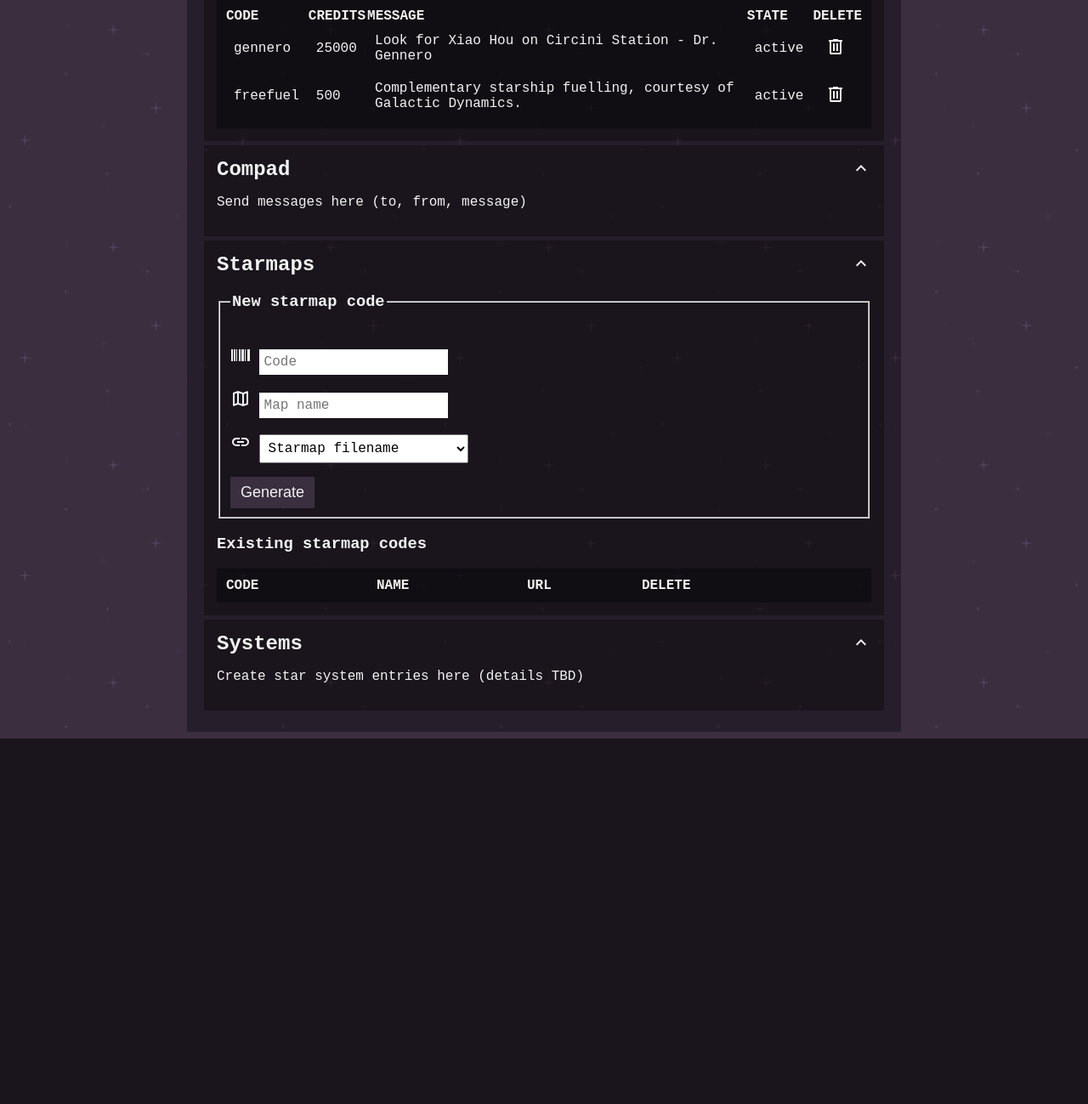
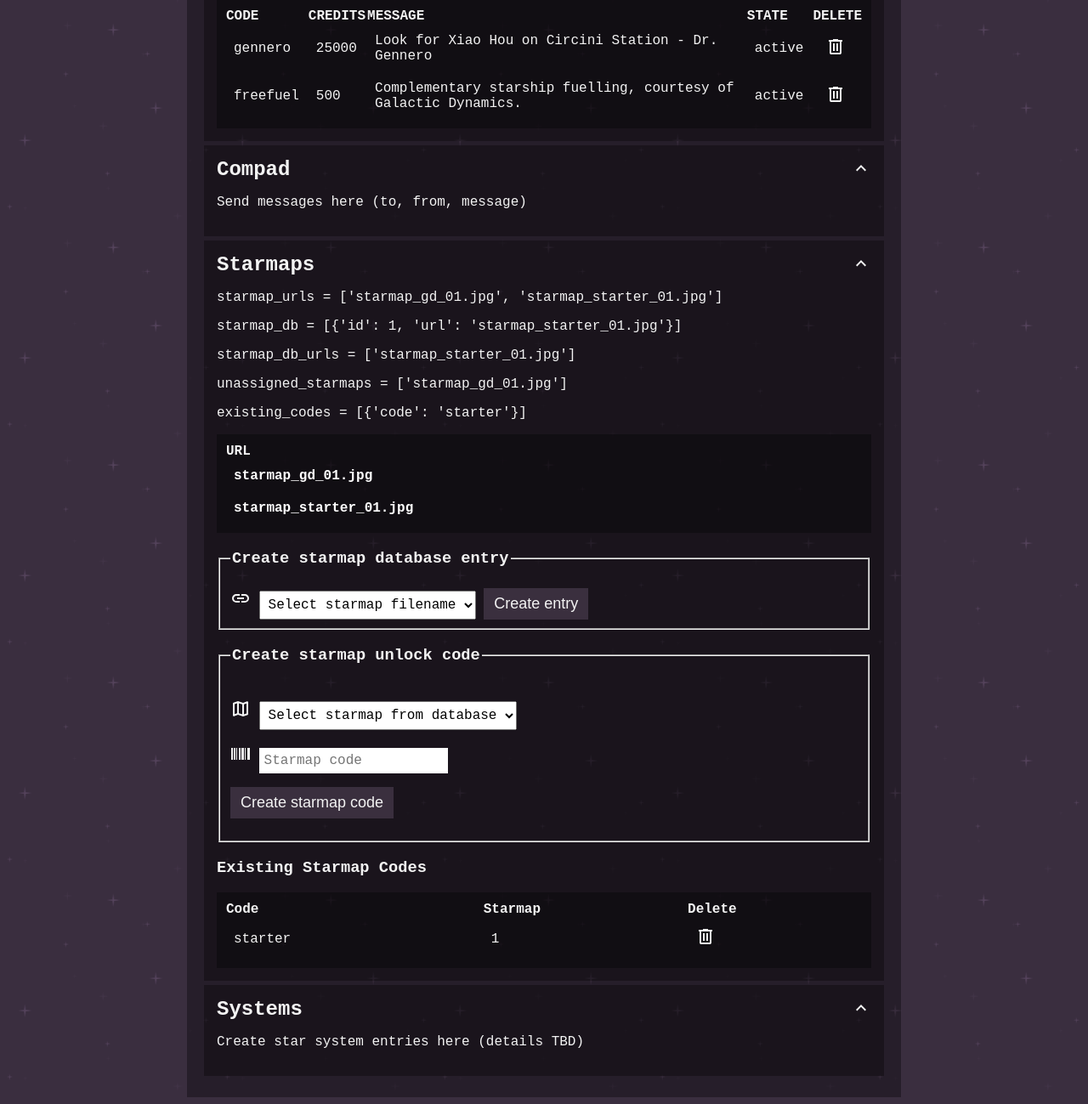
Before and after one commit to Glanten/compad, a Flask app: page /admin in a window 1280 px wide. Shown: the part 1204-2503 px from the top of the page at 85% size. Before the commit the page ends 2073 px from the top, so only its background shows below. Run offline with Flask 3, Linux system fonts and the light colour scheme; a user stored in the database is signed in; lists and menus that the app fills with data are empty; some libraries are stand-ins or nearby versions.

Commit message:
Can create starmap database entries based on files found in static/starmaps/ directory. Can create starmap codes. Need to program function to add starmap codes to characters' inventories; plus deleting codes and editing database.

```diff
--- a/app.py
+++ b/app.py
@@ -61,12 +61,37 @@
     # get list of credstick and send them to admin page
     credsticks_list = db.execute("SELECT * FROM credsticks ORDER BY id")
 
-    # get list of starmap image URLs and send them to admin page
-    starmaps_directory = os.path.join(app.static_folder, 'starmaps')
-    starmap_urls = [file for file in os.listdir(starmaps_directory) if file.endswith('.jpg')]
-    # get list of starmaps and send them to admin page
+    # get list of starmap image URLs
+    starmap_directory = os.listdir(os.path.join(app.static_folder, 'starmaps'))
+    starmap_urls = [file for file in starmap_directory if file.endswith('.jpg')]
+    # get starmap database
+    starmap_db = db.execute("SELECT * FROM starmaps;")
+    # get starmap database urls
+    starmap_db_urls = []
+    for db_entry in starmap_db:
+        starmap_db_urls.append(db_entry["url"])
+    # get list of unassigned starmap urls
+    unassigned_starmaps = []
+    for instance in starmap_urls:
+        if instance not in starmap_db_urls:
+            unassigned_starmaps.append(instance)
+    # get list of starmap codes
+    existing_starmap_codes = db.execute("SELECT * FROM starmapcodes;")
 
-    return render_template("admin.html", user_list=user_list, credsticks_list=credsticks_list, starmap_urls=starmap_urls)
+    # testing
+    existing_codes = db.execute("SELECT code FROM starmapcodes;")
+    return render_template(
+        "admin.html",
+        user_list=user_list,
+        credsticks_list=credsticks_list,
+        starmap_urls=starmap_urls,
+        starmap_db_urls=starmap_db_urls,
+        unassigned_starmaps=unassigned_starmaps,
+        existing_starmap_codes=existing_starmap_codes,
+        # might not need
+        starmap_db=starmap_db,
+        # testing
+        existing_codes=existing_codes)
 
 @app.route("/remove_user/<int:del_user_id>", methods=['POST'])
 @login_required
@@ -439,6 +464,66 @@
     """Show starcharts user has unlocked, allow user to unlock new charts with a code"""
     return render_template("starmap.html")
 
+@app.route("/new_starmap_db_entry", methods=['POST'])
+@login_required
+def new_starmap_db_entry():
+    """Create a new entry in the database's "starmaps" table"""
+    # create variables from form information
+    submitted_filename = request.form.get('new_starmap_entry_filename')
+    valid_starmaps = os.listdir(os.path.join(app.static_folder, 'starmaps'))
+    starmap_db = db.execute("SELECT * FROM starmaps;")
+    existing_db_entries = []
+    for db_entry in starmap_db:
+        existing_db_entries.append(db_entry["url"])
+
+    # check value
+    if not request.form.get('new_starmap_entry_filename'):
+        return render_template("error.html", error_message="no filename detected")
+    elif submitted_filename not in valid_starmaps:
+        return render_template("error.html", error_message="invalid filename submitted")
+    elif submitted_filename in existing_db_entries:
+        return render_template("error.html", error_message="starmap already entered in database")
+    else:
+        db.execute("INSERT INTO starmaps (url) VALUES (?)", submitted_filename)
+    return redirect("/admin")
+
+@app.route("/new_starmap_unlock_code", methods=['POST'])
+@login_required
+def new_starmap_unlock_code():
+    """Create a starmap unlock code to give to user"""
+    # create variable from submitted form
+    submitted_starmap_url = request.form.get('starmap_db_entry')
+    submitted_starmap_code = request.form.get('new_starmap_code')
+    # ensure something was submitted
+    if not request.form.get('starmap_db_entry'):
+        return render_template("error.html", error_message="no starmap submitted")
+    elif not request.form.get('new_starmap_code'):
+        return render_template("error.html", error_message="no starmap code submitted")
+    # ensure code does not already exist
+    existing_codes = db.execute("SELECT code FROM starmapcodes;")
+    if submitted_starmap_code in existing_codes:
+        return render_template("error.html", error_message="starmap code already exists")
+    # ensure starmap is valid
+    starmap_db = db.execute("SELECT * FROM starmaps;")
+    valid_starmaps = []
+    for db_entry in starmap_db:
+        valid_starmaps.append(db_entry["url"])
+    if submitted_starmap_url not in valid_starmaps:
+        return render_template("error.html", error_message="starmap not found in database")
+
+    # add new code to starmap code database
+    submitted_starmap_id = db.execute("SELECT id FROM starmaps WHERE url = ?", submitted_starmap_url)[0].get('id')
+    if not submitted_starmap_id:
+        return render_template("error.html", error_message="starmap id not found in starmap database")
+    else:
+        db.execute(
+            "INSERT INTO starmapcodes (starmapid, code) VALUES (?, ?)",
+            submitted_starmap_id,
+            submitted_starmap_code
+            )
+
+    return redirect("/admin")
+
 #--- DID YOU GET MY WAVE? ---#
 
 @app.route("/compad")
--- a/templates/admin.html
+++ b/templates/admin.html
@@ -118,17 +118,17 @@
                         <label hidden for="new_credstick_code">Credstick code</label>
                         <img src="static\icon-code.svg" alt="code" />
                         <input autocomplete="off" name="credstick_code" placeholder="Code" type="text"
-                            id="new_credstick_code">
+                            id="new_credstick_code" />
                     </p>
                     <p>
                         <label hidden for="new_credstick_value">Credstick value</label>
                         <img src="static\icon-money.svg" alt="value" />
-                        <input name="credstick_credits" placeholder="Credits" type="number" id="new_credstick_value">
+                        <input name="credstick_credits" placeholder="Credits" type="number" id="new_credstick_value" />
                     </p>
                     <p>
                         <label hidden for="new_credstick_message">Credstick message</label>
                         <img src="static\icon-note.svg" alt="message" />
-                        <input name="credstick_message" placeholder="Message" type="text" id="new_credstick_message">
+                        <input name="credstick_message" placeholder="Message" type="text" id="new_credstick_message" />
                     </p>
                     <label hidden for="new_credstick_button">Create new credstick</label>
                     <button type="submit" class="ui_button" id="new_credstick_button">Create</button>
@@ -204,75 +204,112 @@
     </h2>
     <div class="collapsible" id="admin_starmaps">
 
-        <div>
-            <!-- new starmap creation -->
-            <form action="/starmap_creation" method="post">
+        <p>starmap_urls = {{ starmap_urls }}</p>
+        <p>starmap_db = {{ starmap_db }}</p>
+        <p>starmap_db_urls = {{ starmap_db_urls }}</p>
+        <p>unassigned_starmaps = {{ unassigned_starmaps }}</p>
+        <p>existing_codes = {{ existing_codes }}</p>
+
+        <!-- JPGs in static/starmaps/ -->
+        <h3 hidden>Starmaps</h3>
+        <table class="dark_table">
+            <thead>
+                <tr>
+                    <th>URL</th>
+                </tr>
+            </thead>
+            <tbody>
+                <!-- loop through the database entries to create table of credsticks -->
+                {% for raw_filename in starmap_urls %}
+                <tr>
+                    <td>
+                        <a href="static/starmaps/{{ raw_filename }}" target="_blank">{{ raw_filename }}</a>
+                    </td>
+                </tr>
+                {% endfor %}
+            </tbody>
+        </table>
+
+        <!-- take JPG in static/starmaps/ and add to database -->
+        <form action="/new_starmap_db_entry" method="post">
             <fieldset>
                 <legend>
-                        <h3>New starmap code</h3>
+                    <h3>Create starmap database entry</h3>
+                </legend>
+                <label hidden for="new_starmap_entry_filename">New starmap filename</label>
+                <img src="static\icon-link.svg" alt="code" />
+                <select name="new_starmap_entry_filename" id="new_starmap_entry_filename">
+                    <option disabled selected>
+                        Select starmap filename
+                    </option>
+                    {% for unassigned_item in unassigned_starmaps %}
+                    <option value="{{ unassigned_item }}">
+                        {{ unassigned_item }}
+                    </option>
+                    {% endfor %}
+                </select>
+                <label hidden for="new_starmap_db_button">Create new starmap database entry</label>
+                <button type="submit" class="ui_button" id="new_starmap_db_button">
+                    Create entry
+                </button>
+            </fieldset>
+        </form>
+
+        <form action="new_starmap_unlock_code" method="post">
+            <fieldset>
+                <legend>
+                    <h3>Create starmap unlock code</h3>
                 </legend>
                 <p>
-                        <label hidden for="new_starmap_code">Starmap code</label>
-                        <img src="static\icon-code.svg" alt="code" />
-                        <input autocomplete="off" name="starmap_code" placeholder="Code" type="text"
-                            id="new_starmap_code">
-                    </p>
-                    <p>
-                        <label hidden for="new_starmap_mapname">Starmap name</label>
-                        <img src="static\icon-map.svg" alt="map name" />
-                        <input name="starmap_mapname" placeholder="Map name" type="text" id="new_starmap_mapname">
-                    </p>
-                    <p>
-                        <img src="static\icon-link.svg" alt="URL" />
-                        <label hidden for="new_starmap_filename">Starmap filename</label>
-                        <select name="starmap_url" id="new_starmap_filename">
-                            <!-- populate with jinja for all available maps -->
-                            <option value="blank" selected disabled>Starmap filename</option>
-                            {% for image in starmap_urls %}
-                            <option value="{{ image }}">{{ image }}</option>
+                    <label hidden for="starmap_db_entry">Starmap database entry</label>
+                    <img src="static\icon-map.svg" alt="map" />
+                    <select name="starmap_db_entry" id="starmap_db_entry">
+                        <option disabled selected>
+                            Select starmap from database
+                        </option>
+                        {% for entry in starmap_db_urls %}
+                        <option value="{{ entry }}">
+                            {{ entry }}
+                        </option>
                         {% endfor %}
                     </select>
                 </p>
-                    <label hidden for="new_starmap_button">Generate new starmap</label>
-                    <button type="submit" class="ui_button" id="new_starmap_button">
-                        Generate
+                <p>
+                    <label hidden for="new_starmap_code">New Starmap Code</label>
+                    <img src="static\icon-code.svg" alt="code" />
+                    <input autocomplete="off" name="new_starmap_code" placeholder="Starmap code" type="text"
+                        id="new_starmap_code" />
+                </p>
+                <p>
+                    <label hidden for="">Create starmap code</label>
+                    <button type="submit" class="ui_button" id="">
+                        Create starmap code
                     </button>
+                </p>
             </fieldset>
         </form>
-        </div>
 
-        <h3>Existing starmap codes</h3>
+        <h3>Existing Starmap Codes</h3>
         <table class="dark_table">
             <thead>
                 <tr>
-                    <th>CODE</th>
-                    <th>NAME</th>
-                    <th>URL</th>
-                    <th>DELETE</th>
+                    <th>Code</th>
+                    <th>Starmap</th>
+                    <th>Delete</th>
                 </tr>
             </thead>
             <tbody>
-                <!-- loop through the database entries to create table of starmap unlock codes -->
-                {% for map in starmaps_list %}
+                <!-- loop through the database entries to create table of credsticks -->
+                {% for code in existing_starmap_codes %}
                 <tr>
                     <td>
-                        {{ map.code }}
+                        {{ code.code }}
                     </td>
                     <td>
-                        {{ map.mapname }}
+                        {{ code.starmapid }}
                     </td>
                     <td>
-                        <a href="static\starmaps\{{ map.url }}" target="_blank">{{ map.url }}</a>
-                    </td>
-                    <td>
-                        <form action="{{ url_for('remove_starmap_code', starmap_id=map.id)}}" method="POST"
-                            style="display: inline;">
-                            <label hidden for="remove_starmap_{{ map.mapname }}">Delete {{ map.mapname }}</label>
-                            <button type="submit" class="cursor_pointer" style="border: none; background: none;"
-                                id="remove_starmap_{{ map.mapname }}">
                         <img src="static\icon-bin.svg" alt="delete" />
-                            </button>
-                        </form>
                     </td>
                 </tr>
                 {% endfor %}
```
Also changed, not shown: compad.db. Lines whose indentation alone changed are shown as unchanged.
